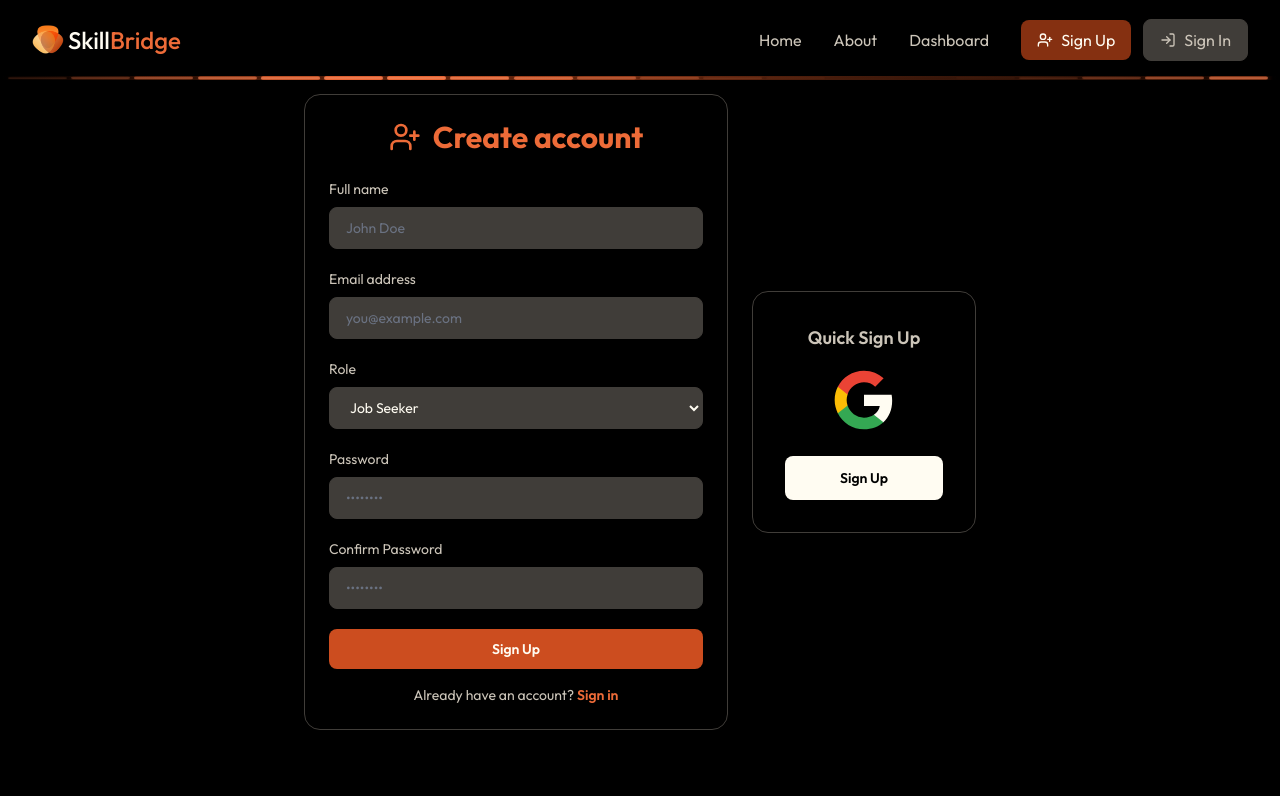
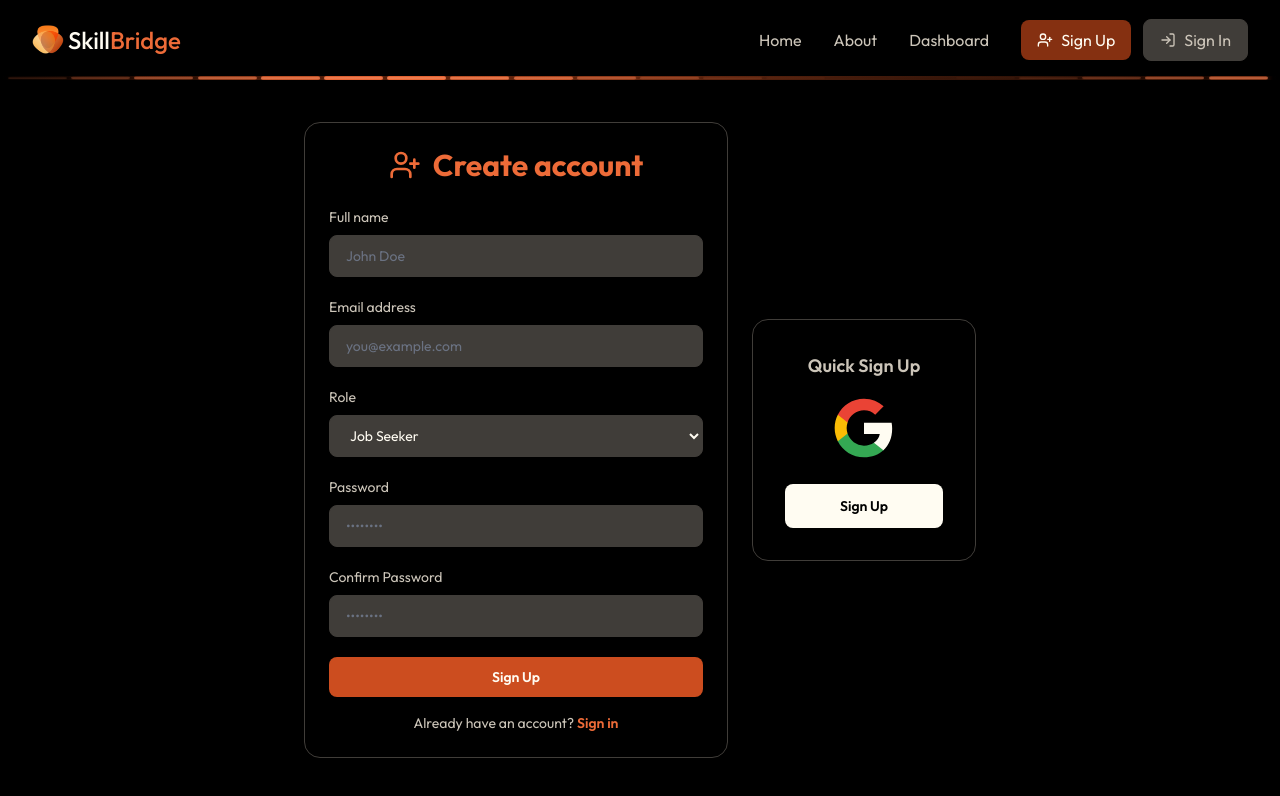
Before and after one commit to Rahul-8283/skillbridge-ai-frontend, a React (Vite) app: page /signup in a window 1280 px wide. Shown: the top 796 px of the page. Built offline with nearby package versions, Linux system fonts and the light colour scheme; no server answers.

Commit message:
fix: adjust padding updated ui

```diff
--- a/src/pages/SignUpPage.jsx
+++ b/src/pages/SignUpPage.jsx
@@ -66,7 +66,7 @@ export default function SignUpPage() {
   const displayError = localError || authError;
 
   return (
-    <div className="min-h-screen bg-slate-950 text-white pt-6 flex items-center justify-center px-4">
+    <div className="min-h-screen bg-slate-950 text-white flex items-center justify-center px-4 pt-20">
       <div className="flex gap-6 w-full max-w-2xl flex-col md:flex-row md:items-center">
         {/* Left: SignUp Form */}
         <motion.div className="flex-1 w-full"
```
